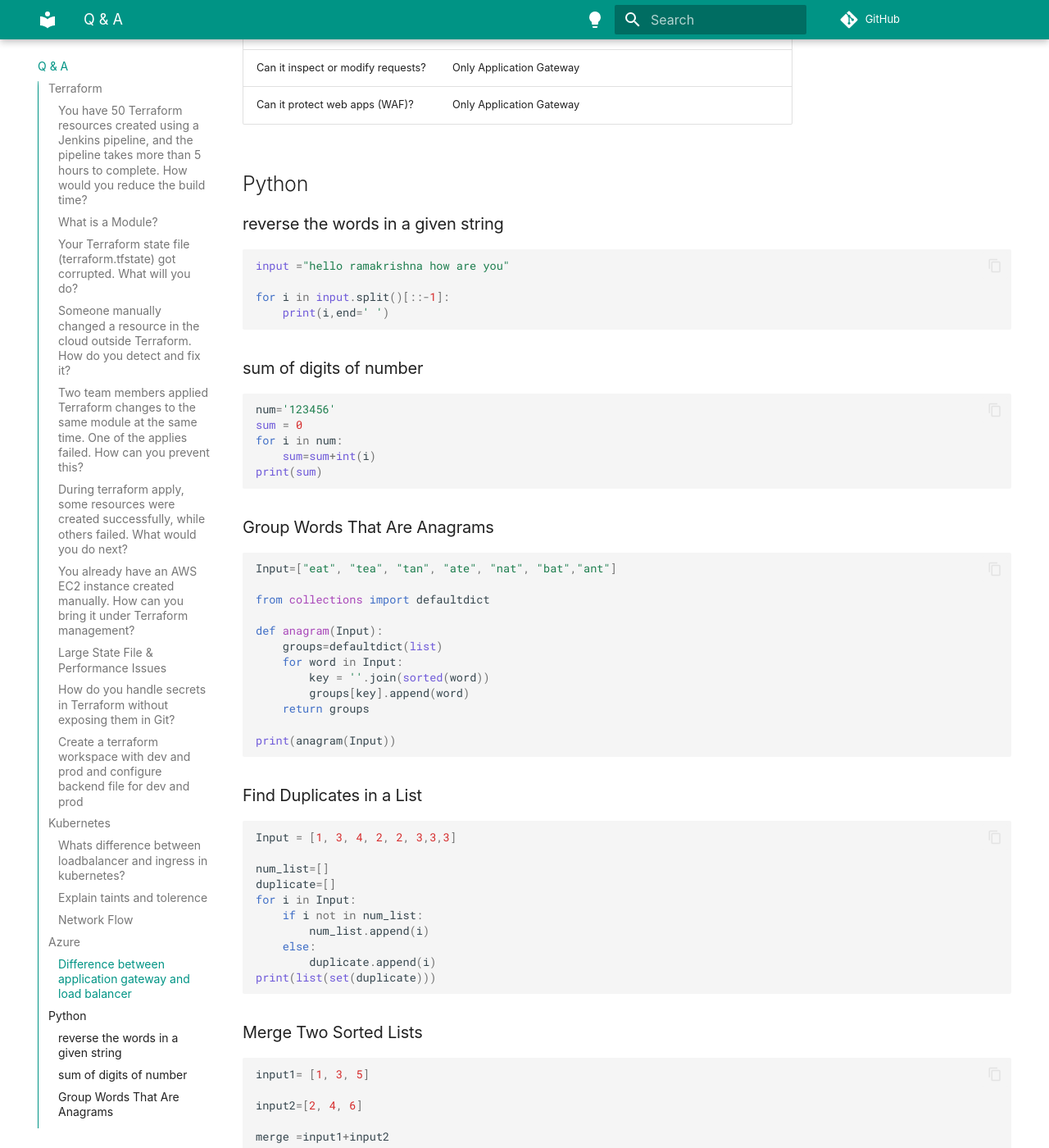
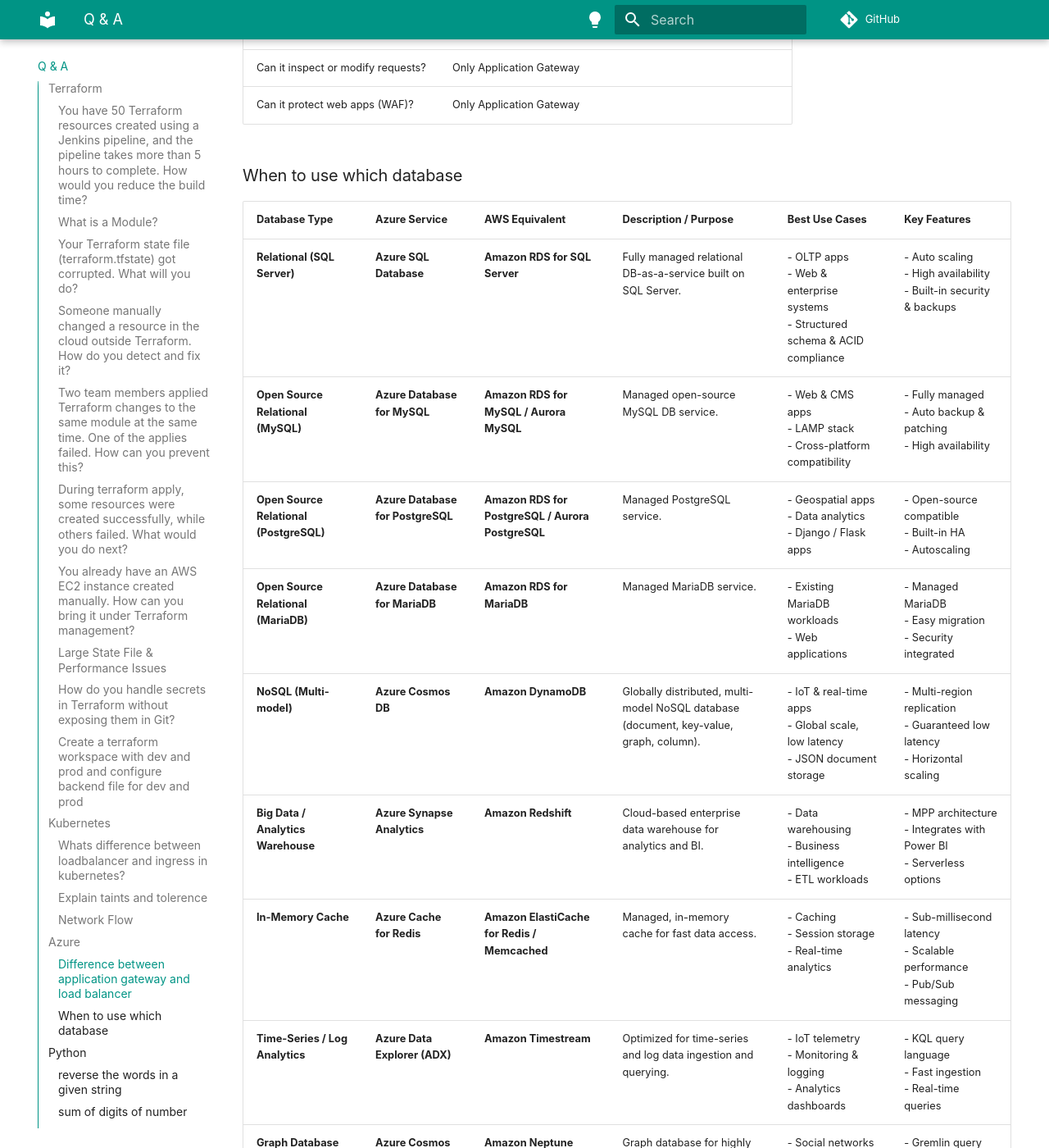
Before and after one commit to botlaram/docs, an MkDocs documentation site: the page built from docs/scenario_based.md, in a window 1280 px wide and 1400 px high, scrolled down 16682 px. Shown: the whole window at 82% size. Built offline with MkDocs 1.6.1 and Material for MkDocs 9.7.7, drawn with Linux system fonts in a browser that asks for light colours; some web fonts are replaced; some of the changed text lies outside the part shown.

Commit message:
Add database comparison between Azure and AWS
Added a section comparing Azure and AWS database services with their use cases and features.

```diff
--- a/docs/scenario_based.md
+++ b/docs/scenario_based.md
@@ -805,6 +805,23 @@
 | Can it inspect or modify requests? |	Only Application Gateway |
 | Can it protect web apps (WAF)? |	Only Application Gateway |
 
+### When to use which database
+
+| **Database Type** | **Azure Service** | **AWS Equivalent** | **Description / Purpose** | **Best Use Cases** | **Key Features** |
+|--------------------|------------------|--------------------|----------------------------|--------------------|------------------|
+| **Relational (SQL Server)** | **Azure SQL Database** | **Amazon RDS for SQL Server** | Fully managed relational DB-as-a-service built on SQL Server. | - OLTP apps<br>- Web & enterprise systems<br>- Structured schema & ACID compliance | - Auto scaling<br>- High availability<br>- Built-in security & backups |
+| **Open Source Relational (MySQL)** | **Azure Database for MySQL** | **Amazon RDS for MySQL / Aurora MySQL** | Managed open-source MySQL DB service. | - Web & CMS apps<br>- LAMP stack<br>- Cross-platform compatibility | - Fully managed<br>- Auto backup & patching<br>- High availability |
+| **Open Source Relational (PostgreSQL)** | **Azure Database for PostgreSQL** | **Amazon RDS for PostgreSQL / Aurora PostgreSQL** | Managed PostgreSQL service. | - Geospatial apps<br>- Data analytics<br>- Django / Flask apps | - Open-source compatible<br>- Built-in HA<br>- Autoscaling |
+| **Open Source Relational (MariaDB)** | **Azure Database for MariaDB** | **Amazon RDS for MariaDB** | Managed MariaDB service. | - Existing MariaDB workloads<br>- Web applications | - Managed MariaDB<br>- Easy migration<br>- Security integrated |
+| **NoSQL (Multi-model)** | **Azure Cosmos DB** | **Amazon DynamoDB** | Globally distributed, multi-model NoSQL database (document, key-value, graph, column). | - IoT & real-time apps<br>- Global scale, low latency<br>- JSON document storage | - Multi-region replication<br>- Guaranteed low latency<br>- Horizontal scaling |
+| **Big Data / Analytics Warehouse** | **Azure Synapse Analytics** | **Amazon Redshift** | Cloud-based enterprise data warehouse for analytics and BI. | - Data warehousing<br>- Business intelligence<br>- ETL workloads | - MPP architecture<br>- Integrates with Power BI<br>- Serverless options |
+| **In-Memory Cache** | **Azure Cache for Redis** | **Amazon ElastiCache for Redis / Memcached** | Managed, in-memory cache for fast data access. | - Caching<br>- Session storage<br>- Real-time analytics | - Sub-millisecond latency<br>- Scalable performance<br>- Pub/Sub messaging |
+| **Time-Series / Log Analytics** | **Azure Data Explorer (ADX)** | **Amazon Timestream** | Optimized for time-series and log data ingestion and querying. | - IoT telemetry<br>- Monitoring & logging<br>- Analytics dashboards | - KQL query language<br>- Fast ingestion<br>- Real-time queries |
+| **Graph Database** | **Azure Cosmos DB (Gremlin API)** | **Amazon Neptune** | Graph database for highly connected data. | - Social networks<br>- Fraud detection<br>- Knowledge graphs | - Gremlin query support<br>- Multi-model flexibility<br>- Global scalability |
+| **Data Lake / Object Storage** | **Azure Data Lake Storage (ADLS)** | **Amazon S3 / AWS Lake Formation** | Data lake for storing unstructured and big data. | - Data science<br>- ML pipelines<br>- Big data processing | - Unlimited storage<br>- Hadoop compatible<br>- Cost effective |
+| **Search Engine / Indexing** | **Azure Cognitive Search** | **Amazon OpenSearch Service (Elasticsearch)** | Full-text search & AI-powered content indexing. | - App & site search<br>- Product catalogs<br>- Knowledge mining | - AI enrichment<br>- Integration with Blob, SQL, Cosmos<br>- Fast indexing |
+| **Ledger / Immutable Records** | **Azure Confidential Ledger** | **Amazon QLDB (Quantum Ledger DB)** | Immutable, tamper-proof ledger for auditable transactions. | - Financial systems<br>- Compliance logs<br>- Auditing | - Cryptographic verification<br>- Managed ledger<br>- High security |
+
 ## Python
 
 ### reverse the words in a given string
```
